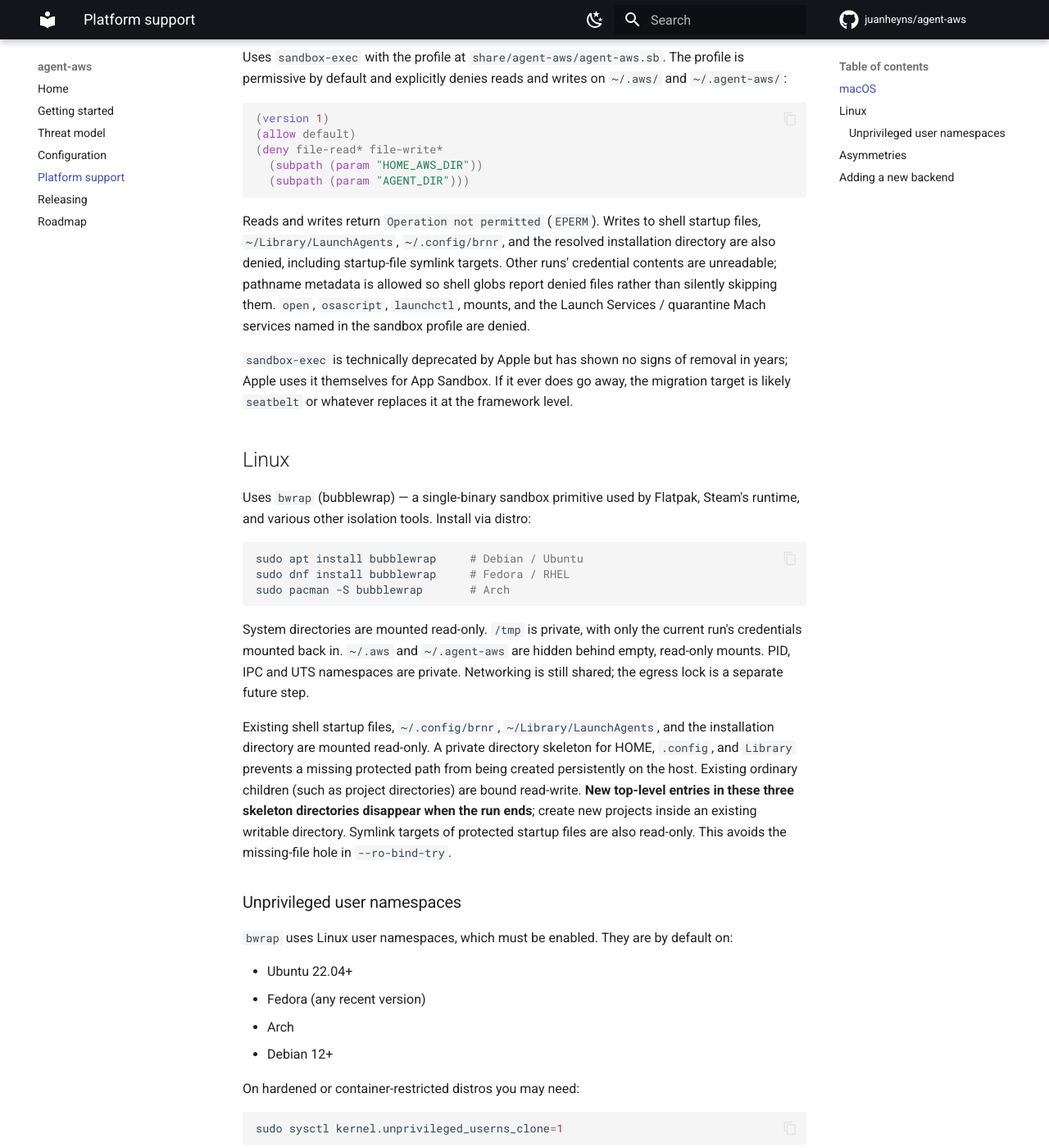
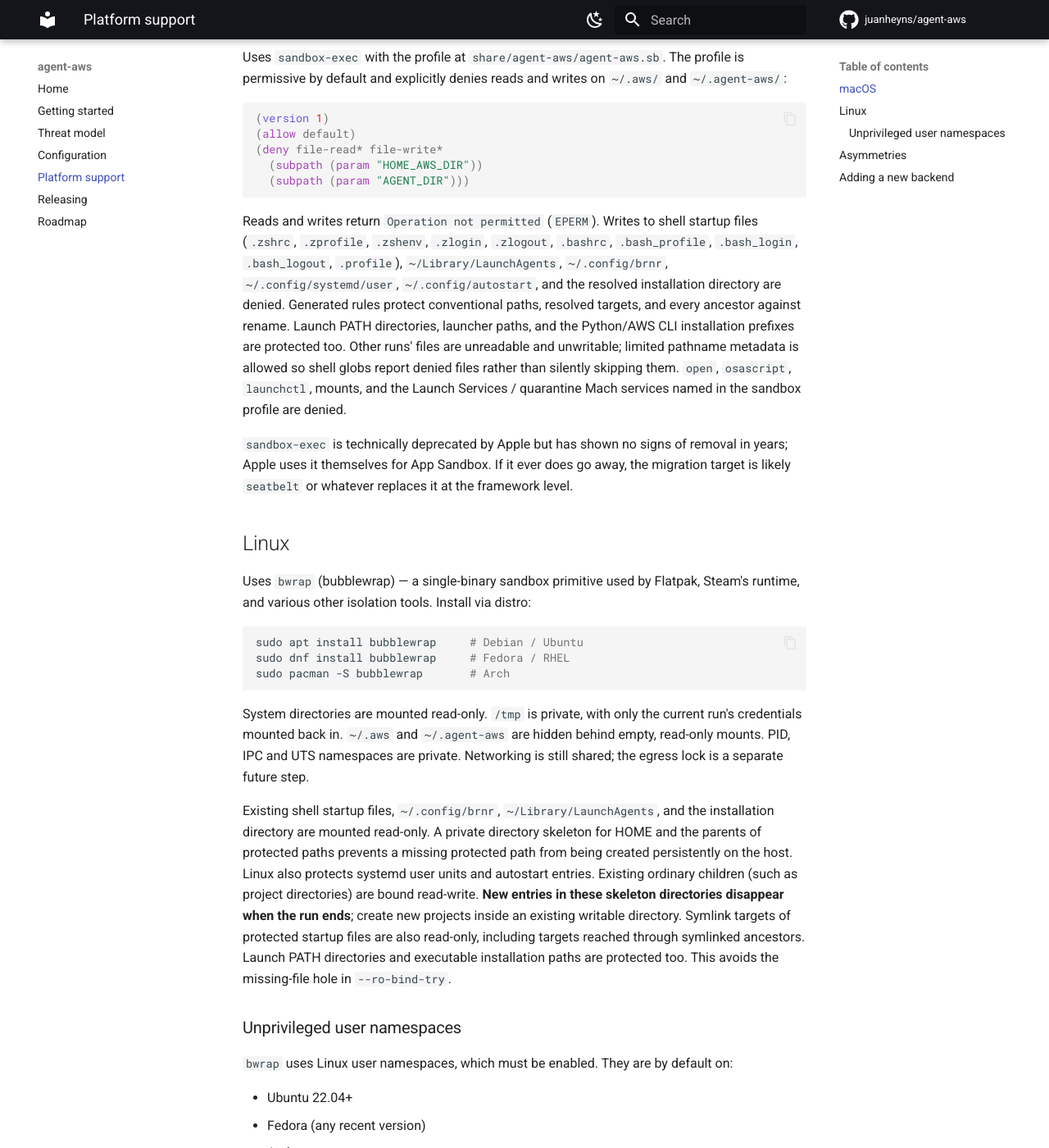
Before and after one commit to juanheyns/agent-aws, an MkDocs documentation site: the page built from docs/platform-support.md, in a window 1280 px wide and 1400 px high, scrolled down 459 px. Shown: the whole window at 82% size. Built offline with MkDocs 1.6.1 and Material for MkDocs 9.7.7, drawn with Linux system fonts in a browser that asks for light colours; comment, search, counter and statistics services are not loaded.

````diff
--- a/docs/platform-support.md
+++ b/docs/platform-support.md
@@ -24,10 +24,15 @@ profile is permissive by default and explicitly denies reads and writes on
 ```
 
 Reads and writes return `Operation not permitted` (`EPERM`). Writes to shell
-startup files, `~/Library/LaunchAgents`, `~/.config/brnr`, and the resolved
-installation directory are also denied, including startup-file symlink targets.
-Other runs' credential contents are unreadable; pathname metadata is allowed
-so shell globs report denied files rather than silently skipping them.
+startup files (`.zshrc`, `.zprofile`, `.zshenv`, `.zlogin`, `.zlogout`,
+`.bashrc`, `.bash_profile`, `.bash_login`, `.bash_logout`, `.profile`),
+`~/Library/LaunchAgents`, `~/.config/brnr`, `~/.config/systemd/user`,
+`~/.config/autostart`, and the resolved installation directory are denied.
+Generated rules protect conventional paths, resolved targets, and every
+ancestor against rename. Launch PATH directories, launcher paths, and the
+Python/AWS CLI installation prefixes are protected too.
+Other runs' files are unreadable and unwritable; limited pathname metadata
+is allowed so shell globs report denied files rather than silently skipping them.
 `open`, `osascript`, `launchctl`, mounts, and the Launch Services / quarantine
 Mach services named in the sandbox profile are denied.
 
@@ -55,12 +60,14 @@ Networking is still shared; the egress lock is a separate future step.
 
 Existing shell startup files, `~/.config/brnr`, `~/Library/LaunchAgents`, and
 the installation directory are mounted read-only. A private directory skeleton
-for HOME, `.config`, and `Library` prevents a missing protected path from being
-created persistently on the host. Existing ordinary children (such as project
-directories) are bound read-write. **New top-level entries in these three
+for HOME and the parents of protected paths prevents a missing protected path
+from being created persistently on the host. Linux also protects systemd user
+units and autostart entries. Existing ordinary children (such as project
+directories) are bound read-write. **New entries in these
 skeleton directories disappear when the run ends**; create new projects inside
 an existing writable directory. Symlink targets of protected startup files are
-also read-only. This avoids the missing-file hole in `--ro-bind-try`.
+also read-only, including targets reached through symlinked ancestors. Launch
+PATH directories and executable installation paths are protected too. This avoids the missing-file hole in `--ro-bind-try`.
 
 ### Unprivileged user namespaces
 
````
Also changed, not shown: docs/releasing.md (+6 -0 lines), docs/threat-model.md (+25 -2 lines), 5 other files.
